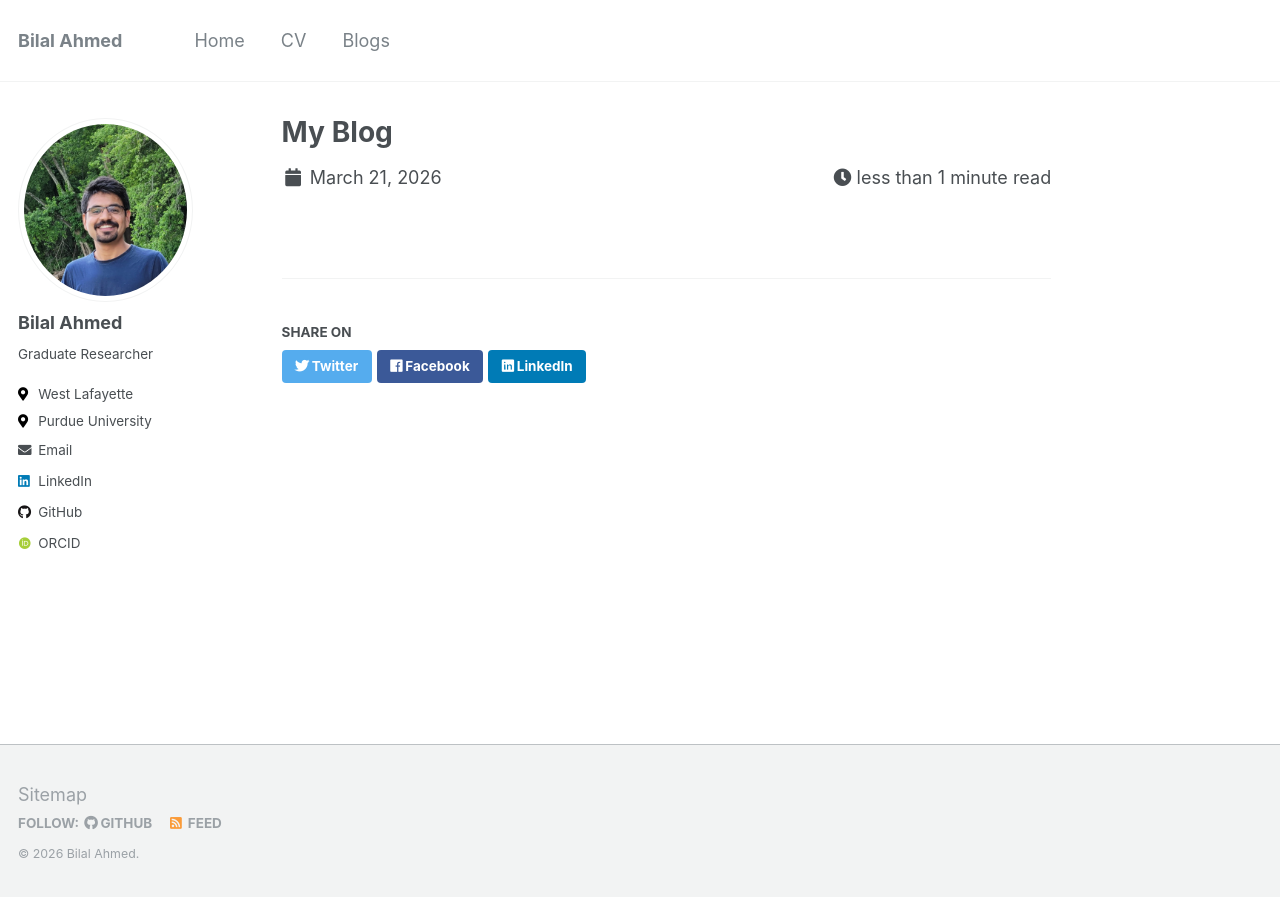
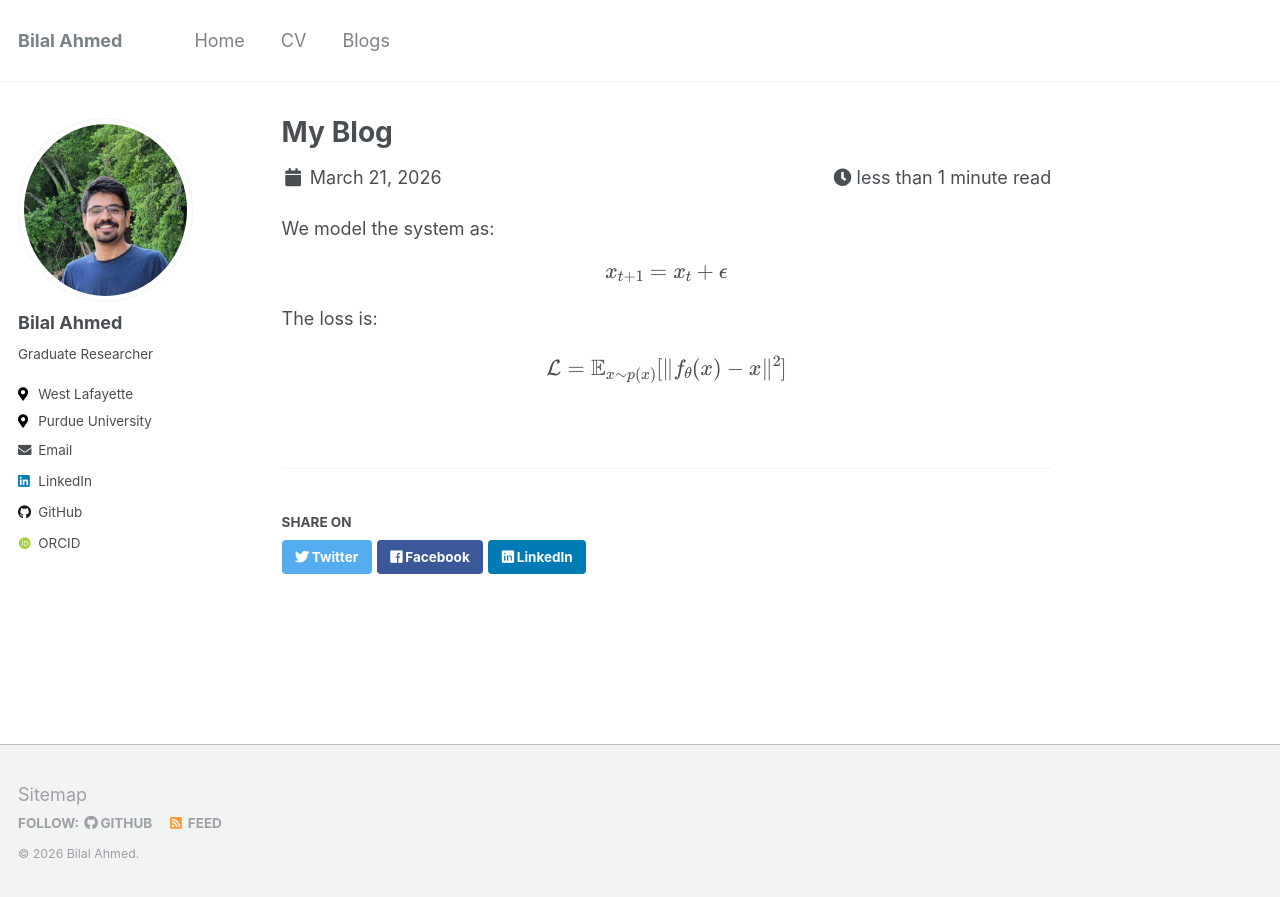
Before and after one commit to bilalhsp/bilalhsp.github.io, a Jekyll site: the page built from _posts/2026-03-21-drifting.md, in a window 1280 px wide. Shown: the top 897 px of the page. Built offline with Jekyll 4.4.1, drawn with Linux system fonts in a browser that asks for light colours; some web fonts are replaced; formulas are drawn with MathJax 3.

Commit message:
Enhance drifting.md with system model and loss function
Added mathematical modeling and loss function details.

```diff
--- a/_posts/2026-03-21-drifting.md
+++ b/_posts/2026-03-21-drifting.md
@@ -6,3 +6,14 @@ author: Bilal Ahmed
 permalink: /blogs/drifting/
 thumbnail: /assets/drifting.png
 ---
+We model the system as:
+
+$$
+x_{t+1} = x_t + \epsilon
+$$
+
+The loss is:
+
+$$
+\mathcal{L} = \mathbb{E}_{x \sim p(x)} [\|f_\theta(x) - x\|^2]
+$$
```
